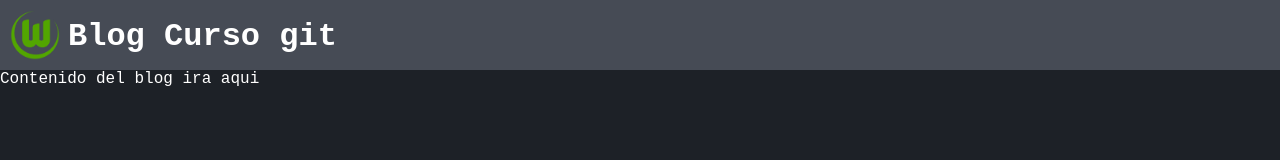
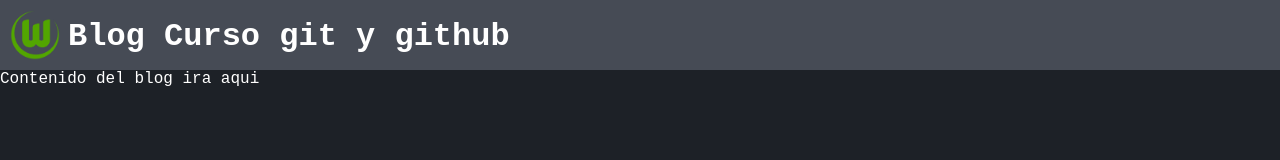
Before and after one commit to millanmun95/git-curso, a plain HTML site: page index.html in a window 1280 px wide. Drawn offline with Linux system fonts and the light colour scheme; a web font is replaced by a local one.

Commit message:
Change title

```diff
--- a/index.html
+++ b/index.html
@@ -13,7 +13,7 @@
 <body>
     <div class="bar">
         <img class="logo" src="img/git.png">
-        <h1>Blog Curso git</h1>
+        <h1>Blog Curso git y github</h1>
     </div>
     <div>
         Contenido del blog ira aqui
```
